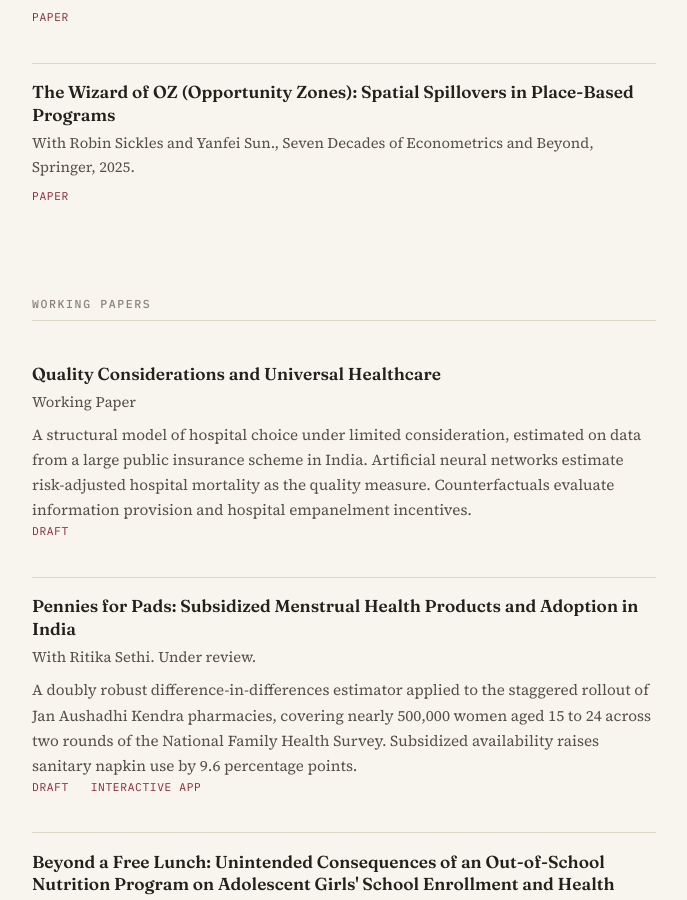
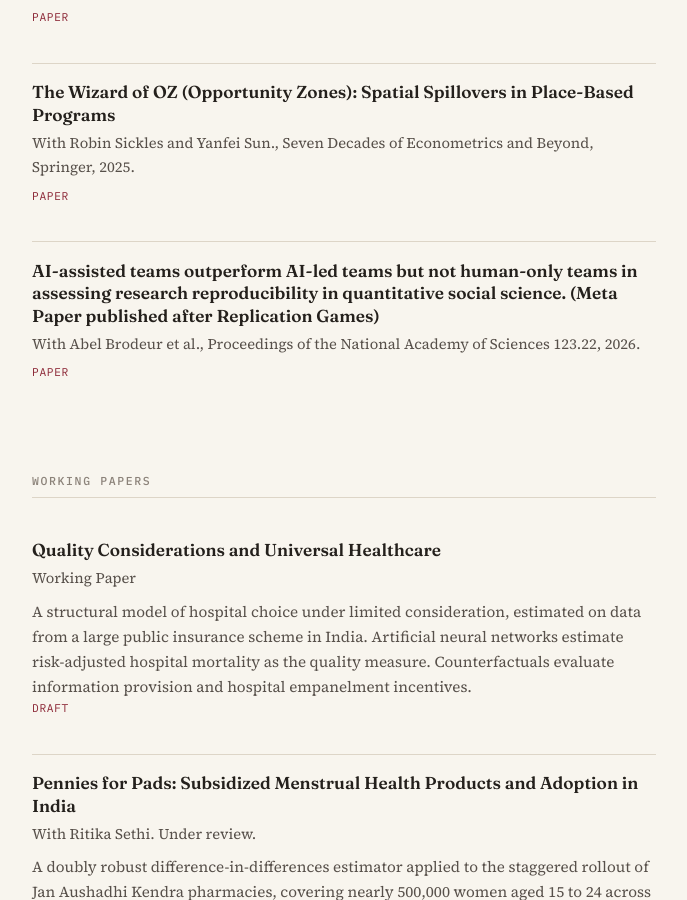
Before and after one commit to mishrad/mishrad.github.io, a Jekyll site: the page built from research.md, in a window 1280 px wide and 900 px high, scrolled down 377 px. Shown: the whole window, without its empty margins (296-983 px from the left). Built offline with Jekyll 4.4.1, drawn with Linux system fonts in a browser that asks for light colours.

Commit message:
Add new paper on AI-assisted teams and reproducibility

```diff
--- a/research.md
+++ b/research.md
@@ -22,6 +22,14 @@ permalink: /research/
   <p class="paper-meta">With Robin Sickles and Yanfei Sun.,  Seven Decades of Econometrics and Beyond, Springer, 2025.</p>
   <p class="paper-links"><a href="https://link.springer.com/chapter/10.1007/978-3-031-92699-0_6">Paper</a></p>
 </div>
+
+<div class="paper">
+  <p class="paper-title">AI-assisted teams outperform AI-led teams but not human-only teams in assessing research reproducibility in quantitative social science. (Meta Paper published after Replication Games)</p>
+  <p class="paper-meta">With Abel Brodeur et al.,  Proceedings of the National Academy of Sciences 123.22, 2026.</p>
+  <p class="paper-links"><a href="https://link.springer.com/chapter/10.1007/978-3-031-92699-0_6](https://www.pnas.org/doi/abs/10.1073/pnas.2524747123">Paper</a></p>
+</div>
+
+
 
 </section>
 
```
